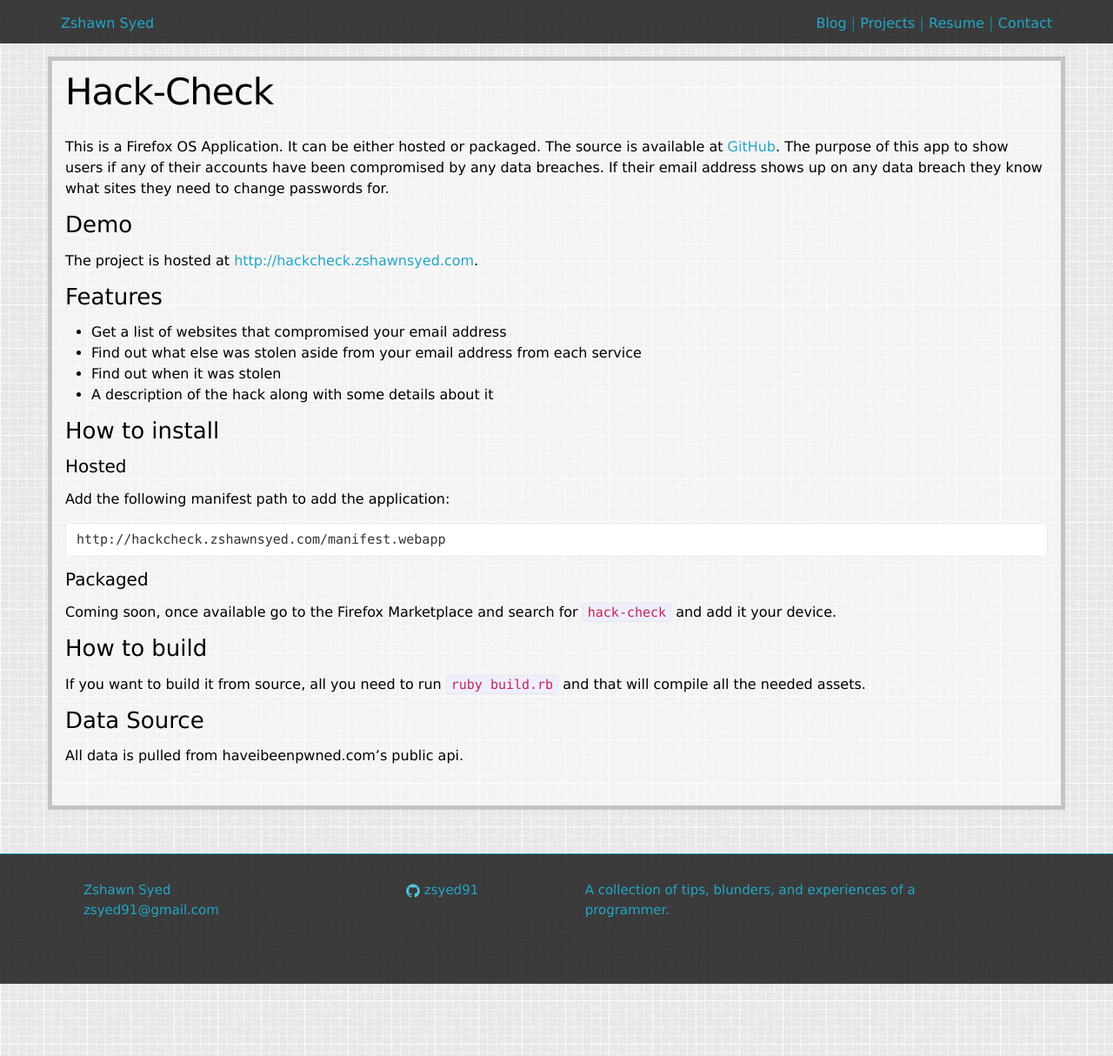
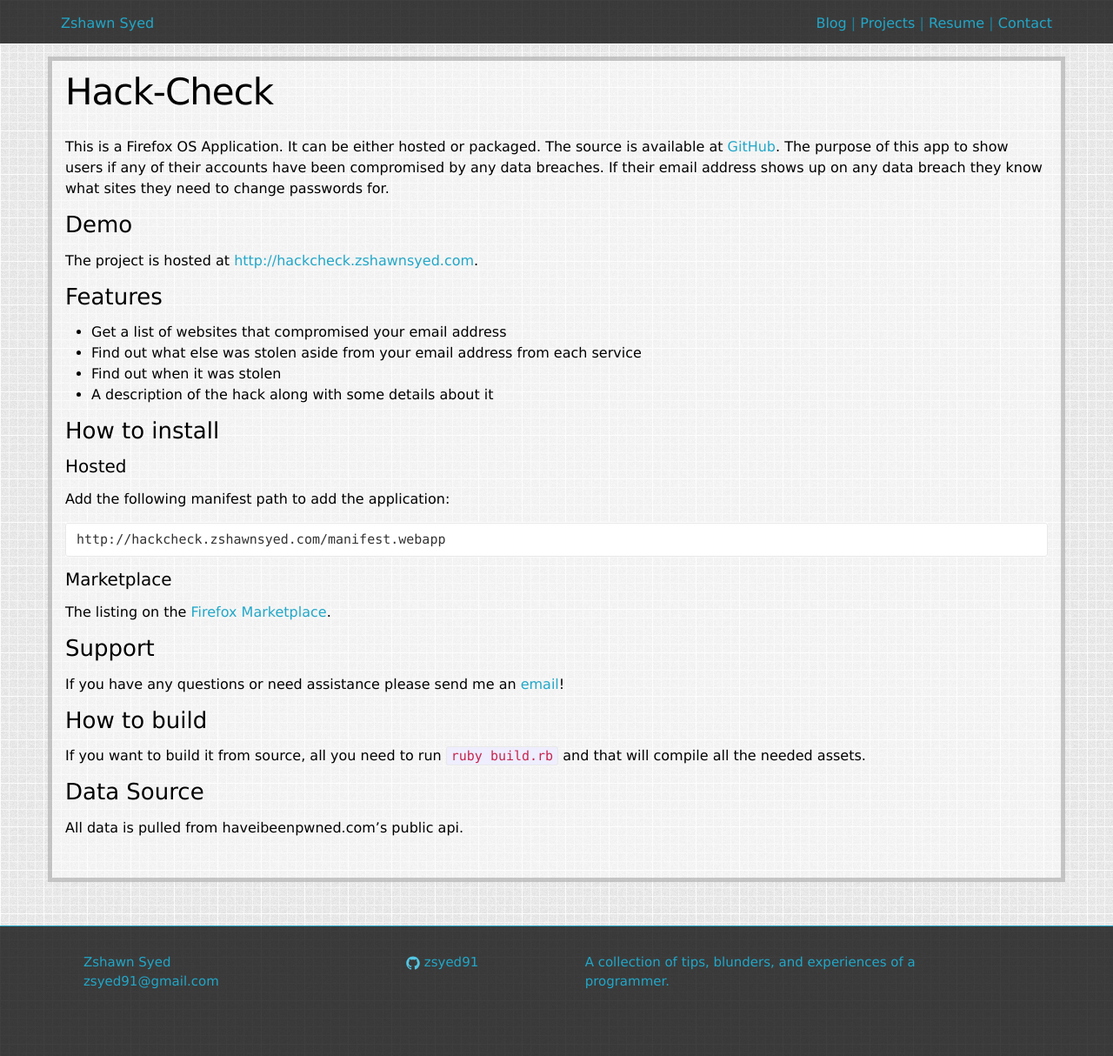
Before and after one commit to zsyed91/zsyed91.github.io, a Jekyll site: the page built from projects/hack-check.md, in a window 1280 px wide. Shown: the whole page at 87% size. Built offline with Jekyll 4.4.1, drawn with Linux system fonts in a browser that asks for light colours.

Commit message:
Update hack-check page for Firefox Marketplace listing going live and support email address

```diff
--- a/projects/hack-check.md
+++ b/projects/hack-check.md
@@ -28,9 +28,14 @@
     http://hackcheck.zshawnsyed.com/manifest.webapp
 
 
-#### Packaged
+#### Marketplace
 
-Coming soon, once available go to the Firefox Marketplace and search for `hack-check` and add it your device.
+The listing on the [Firefox Marketplace](https://marketplace.firefox.com/app/hack-check).
+
+
+### Support
+
+If you have any questions or need assistance please send me an [email](mailto:hackcheck@zshawnsyed.com)!
 
 
 ### How to build
```
